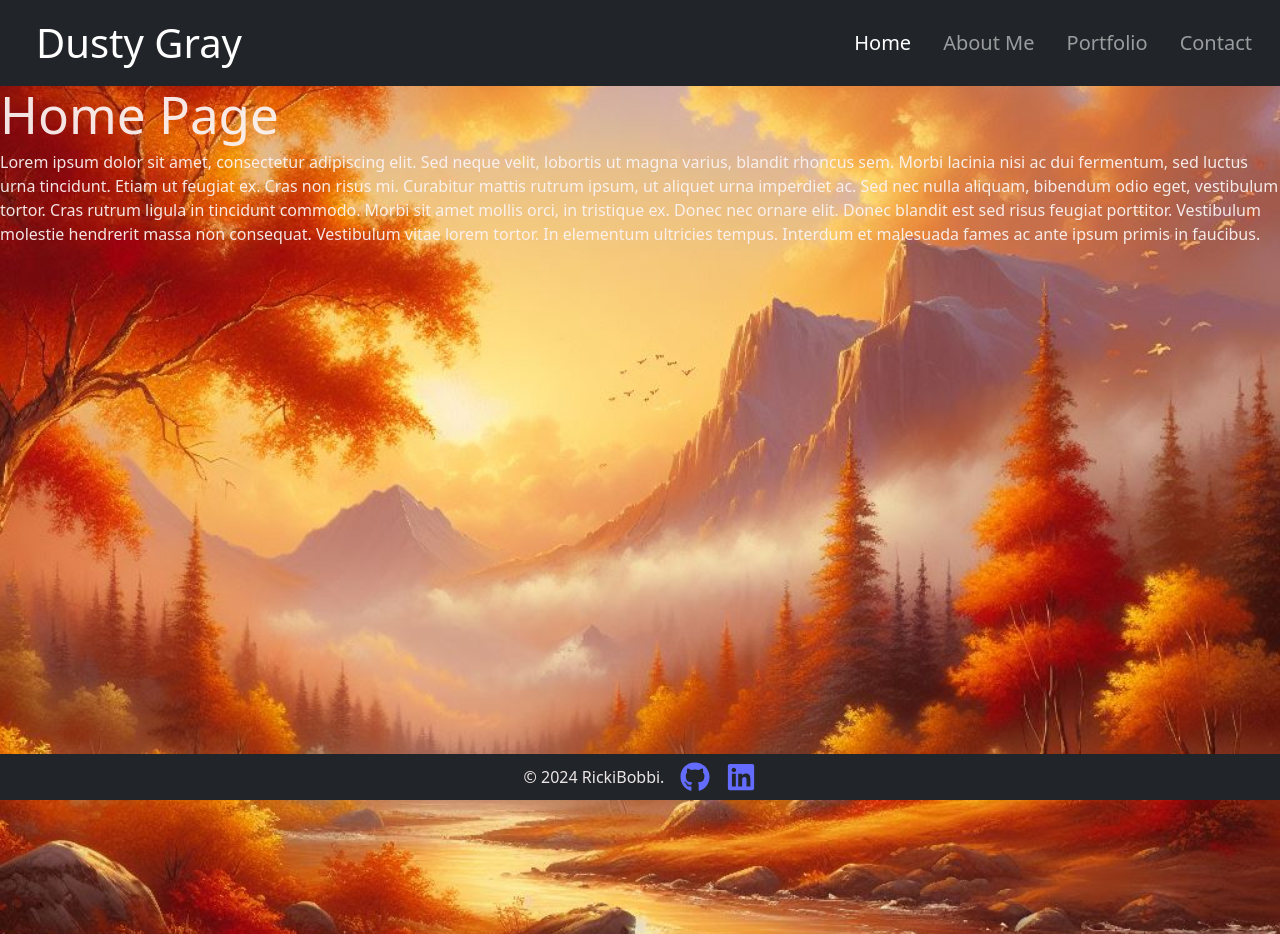
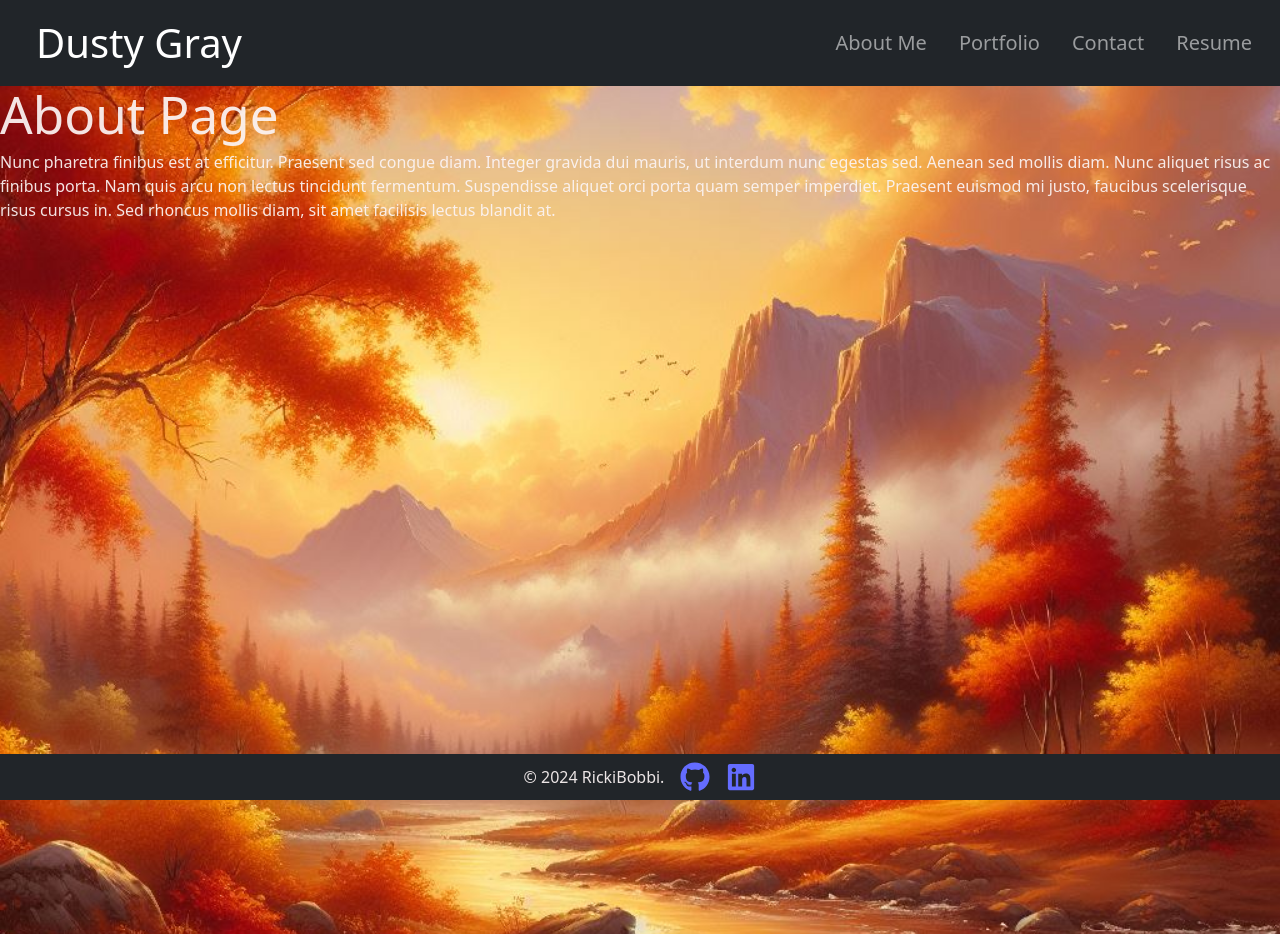
Before and after one commit to RickiBobbii/React-Portfolio, a React (Vite) app in the folder Main/: page / in a window 1280 px wide. Built offline with nearby package versions, Linux system fonts and the light colour scheme.

Commit message:
fixed resume tab

```diff
--- a/Main/src/components/NavTabs.jsx
+++ b/Main/src/components/NavTabs.jsx
@@ -27,18 +27,10 @@
           <ul className="navbar-nav ms-auto mb-2 mb-xl-0">
             <li className="nav-item fs-5 mx-2">
               <Link
-                to="/"
-                // This is a conditional (ternary) operator that checks to see if the current page is "Home"
-                // If it is, we set the current page to 'nav-link-active', otherwise we set it to 'nav-link'
-                className={currentPage === "/" ? "nav-link active" : "nav-link"}
-              >
-                Home
-              </Link>
-            </li>
-            <li className="nav-item fs-5 mx-2">
-              <Link
                 to="/About"
                 className={
+                  // This is a conditional (ternary) operator that checks to see if the current page is "About"
+                  // If it is, we set the current page to 'nav-link-active', otherwise we set it to 'nav-link'
                   currentPage === "/About" ? "nav-link active" : "nav-link"
                 }
               >
@@ -65,6 +57,16 @@
                 Contact
               </Link>
             </li>
+            <li className="nav-item fs-5 mx-2">
+              <Link
+                to="/Resume"
+                className={
+                  currentPage === "/Resume" ? "nav-link active" : "nav-link"
+                }
+              >
+                Resume
+              </Link>
+            </li>
           </ul>
         </div>
       </div>
--- a/Main/src/pages/Home.jsx
+++ b/Main/src/pages/Resume.jsx
@@ -1,6 +1,6 @@
 import IMAGES from '../assets/home-imageAI.jpg'
 
-export default function Home() {
+export default function Resume() {
   return (
     <div className='vh-100'
     // className='mw-100 p-5 text-center shadow-1-strong rounded mb-5 text-white'
@@ -13,7 +13,7 @@
     //   backgroundImage: `url(${IMAGES})`
     // }}
     >
-      <h1>Home Page</h1>
+      <h1>Resume Page</h1>
       <p>
         Lorem ipsum dolor sit amet, consectetur adipiscing elit. Sed neque
         velit, lobortis ut magna varius, blandit rhoncus sem. Morbi lacinia nisi
```
Also changed, not shown: Main/src/main.jsx (+6 -2 lines).
